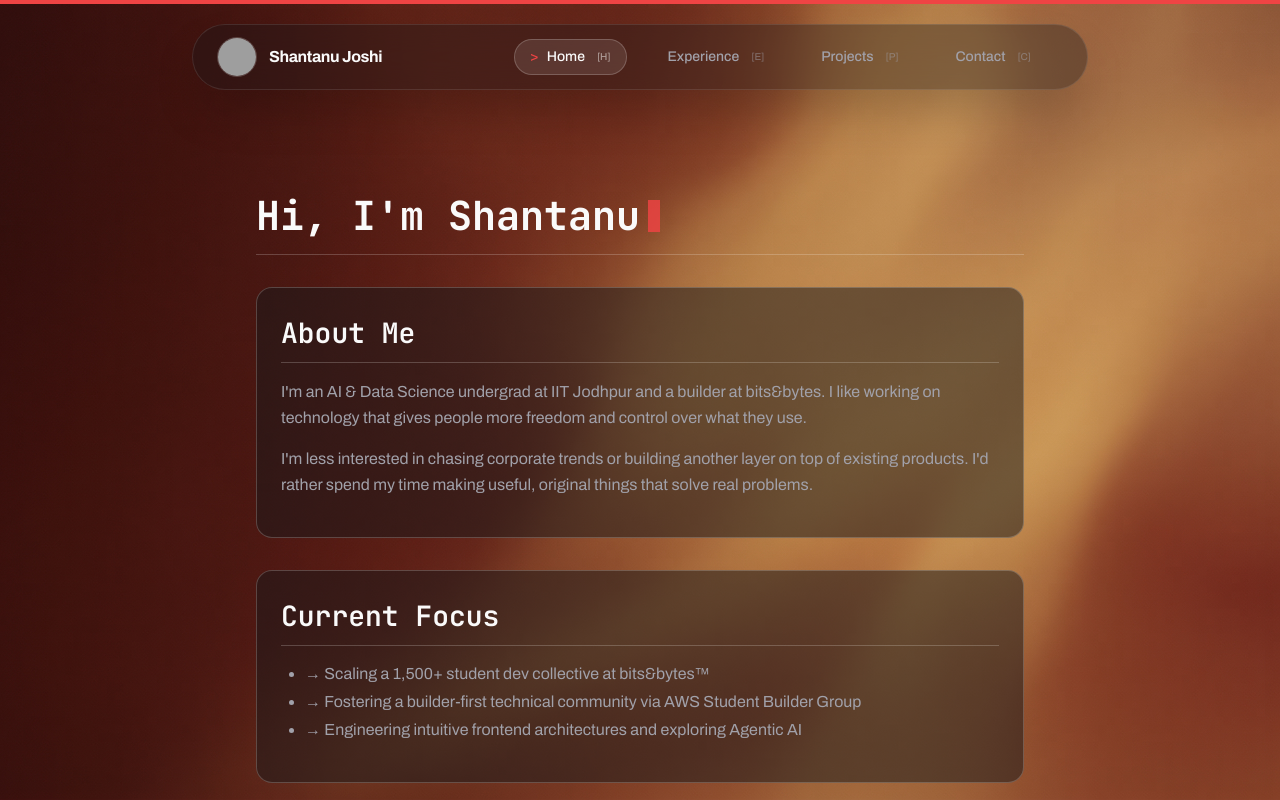
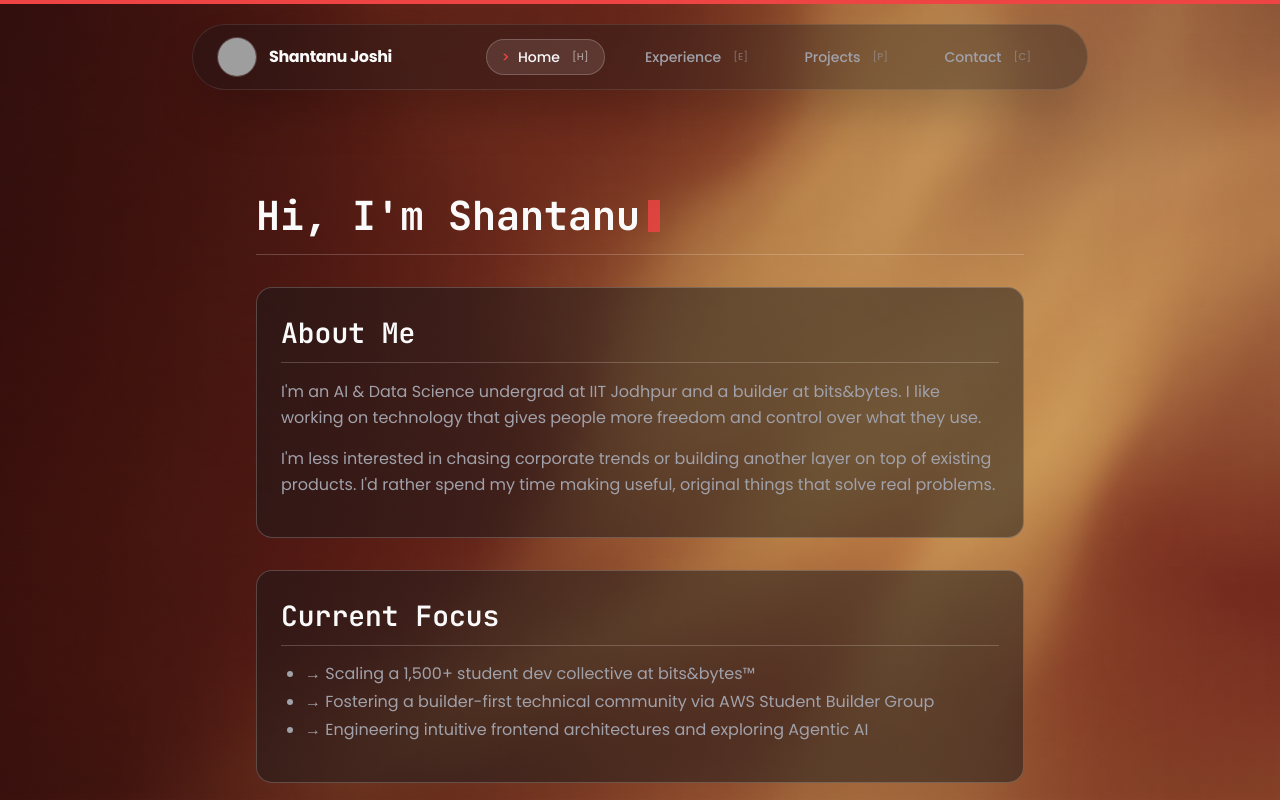
Before and after one commit to theshantanujoshi/joshiji, a Next.js app: page / in a window 1280 px wide. Shown: the top 800 px of the page. Built offline with nearby package versions, Linux system fonts and the light colour scheme; grey boxes are pictures that could not be loaded.

Commit message:
style: replace Archivo with Poppins for body text

```diff
--- a/src/app/globals.css
+++ b/src/app/globals.css
@@ -40,7 +40,7 @@
     background-attachment: fixed;
     background-position: center;
     color: var(--color-foreground);
-    font-family: "Archivo", sans-serif;
+    font-family: var(--font-poppins), sans-serif;
   }
 
   h1, h2, h3, h4, h5, h6 {
--- a/src/app/layout.tsx
+++ b/src/app/layout.tsx
@@ -1,5 +1,5 @@
 import type { Metadata } from "next";
-import { Archivo, JetBrains_Mono } from "next/font/google";
+import { Poppins, JetBrains_Mono } from "next/font/google";
 import "./globals.css";
 import { SmoothScroller } from "@/components/SmoothScroller";
 import { Navigation } from "@/components/Navigation";
@@ -11,10 +11,10 @@ const jetbrainsMono = JetBrains_Mono({
   variable: "--font-jetbrains-mono",
 });
 
-const archivo = Archivo({
+const poppins = Poppins({
   subsets: ["latin"],
   weight: ["300", "400", "500", "600", "700"],
-  variable: "--font-archivo",
+  variable: "--font-poppins",
 });
 
 export const metadata: Metadata = {
@@ -30,7 +30,7 @@ export default function RootLayout({
   return (
     <html lang="en">
       <body
-        className={`${archivo.variable} ${jetbrainsMono.variable} antialiased`}
+        className={`${poppins.variable} ${jetbrainsMono.variable} antialiased`}
       >
         <GlobalDelight />
         <SmoothScroller>
```
